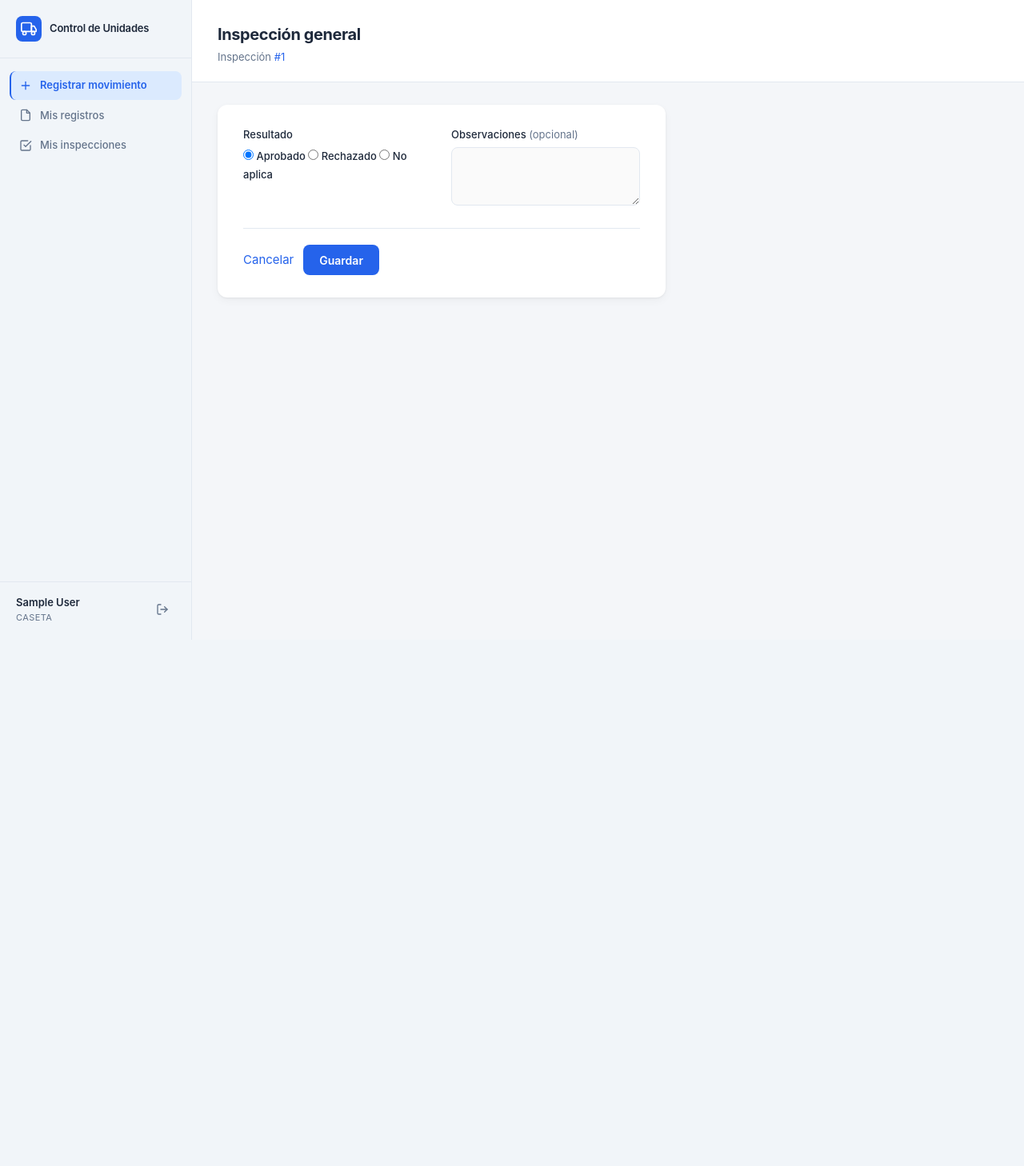
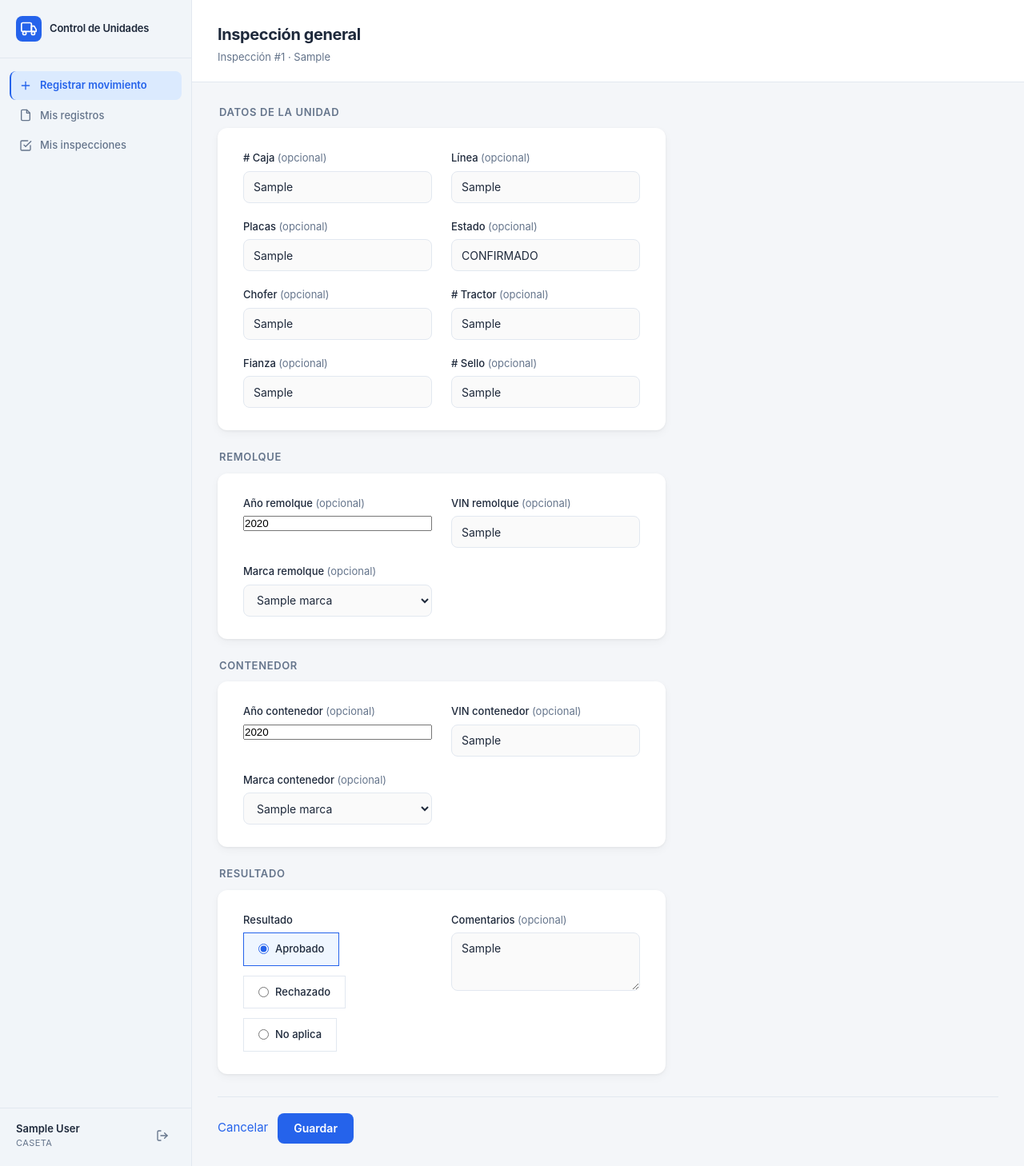
Before and after one commit to miguelmurillo17/control-unidades, a Django app: page /inspecciones/1/sub/1/ in a window 1280 px wide. Shown: the whole page at 80% size. Before the commit the page ends 800 px from the top, so only its background shows below. Run offline with Django 5.2, Linux system fonts and the light colour scheme; a user stored in the database is signed in; tables that the repository leaves empty hold one stand-in row (values such as "Sample post").

Commit message:
feat(inspecciones): add DetalleGeneral model and forms; update views and templates for general inspections

```diff
--- a/logistica/forms.py
+++ b/logistica/forms.py
@@ -1,7 +1,7 @@
 from django import forms
 from django.utils import timezone
 
-from .models import Unidad, Sucursal, Manifiesto, SubInspeccion
+from .models import Unidad, Sucursal, Manifiesto, SubInspeccion, DetalleGeneral, Marca
 
 def _manifiestos_activos():
     return (
@@ -144,3 +144,21 @@ class SubInspeccionForm(forms.ModelForm):
         model   = SubInspeccion
         fields  = ["resultado", "comentarios"]
         widgets = {"comentarios": forms.Textarea(attrs={"rows": 3})}
+
+
+class DetalleGeneralForm(forms.ModelForm):
+    def __init__(self, *args, **kwargs):
+        super().__init__(*args, **kwargs)
+        self.fields["marca_remolque"].queryset   = Marca.objects.filter(aplica_remolque=True,   activo=True)
+        self.fields["marca_contenedor"].queryset = Marca.objects.filter(aplica_contenedor=True, activo=True)
+        for field in self.fields.values():
+            field.required = False
+
+    class Meta:
+        model  = DetalleGeneral
+        fields = [
+            "id_caja", "linea", "placas", "estado", "chofer", "id_tractor", "fianza",
+            "anio_remolque", "vin_remolque", "marca_remolque",
+            "anio_contenedor", "vin_contenedor", "marca_contenedor",
+            "numero_sello",
+        ]
--- a/logistica/views.py
+++ b/logistica/views.py
@@ -6,8 +6,8 @@ from django.views.generic import ListView, CreateView, UpdateView, DeleteView
 
 from django.db.models import Count, Q
 
-from .forms import MovimientoForm, ManifiestoForm, SubInspeccionForm
-from .models import Inspeccion, Manifiesto, Movimiento, SubInspeccion, Sucursal, Unidad, UnidadManifiesto
+from .forms import MovimientoForm, ManifiestoForm, SubInspeccionForm, DetalleGeneralForm
+from .models import DetalleGeneral, Inspeccion, Manifiesto, Movimiento, SubInspeccion, Sucursal, Unidad, UnidadManifiesto
 from .services import detectar_inconsistencias, crear_movimiento
 
 
@@ -194,24 +194,41 @@ def inspeccion_detalle(request, pk):
     })
 
 
+def _marcar_completada_si_aplica(inspeccion):
+    todas = inspeccion.sub_inspecciones.all()
+    if all(s.resultado for s in todas):
+        inspeccion.estado = "COMPLETADA"
+        inspeccion.save(update_fields=["estado"])
+
+
 @login_required
 def sub_inspeccion_form(request, pk, sub_pk):
     if request.user.rol not in ("CASETA", "ADMIN"):
         from django.core.exceptions import PermissionDenied
         raise PermissionDenied
 
-    inspeccion    = get_object_or_404(Inspeccion, pk=pk)
+    inspeccion     = get_object_or_404(Inspeccion, pk=pk)
     sub_inspeccion = get_object_or_404(SubInspeccion, pk=sub_pk, inspeccion=inspeccion)
 
+    # Registrar inicio automáticamente al abrir por primera vez
+    if not sub_inspeccion.fecha_hora_inicio:
+        from django.utils import timezone
+        sub_inspeccion.fecha_hora_inicio = timezone.now()
+        sub_inspeccion.save(update_fields=["fecha_hora_inicio"])
+
+    if sub_inspeccion.tipo == "GENERAL":
+        return _sub_form_general(request, inspeccion, sub_inspeccion)
+
+    # Formulario genérico para tipos aún no implementados
     if request.method == "POST":
         form = SubInspeccionForm(request.POST, instance=sub_inspeccion)
         if form.is_valid():
-            form.save()
-            # Si todas las sub-inspecciones tienen resultado, marcar como completada
-            todas = inspeccion.sub_inspecciones.all()
-            if all(s.resultado for s in todas):
-                inspeccion.estado = "COMPLETADA"
-                inspeccion.save(update_fields=["estado"])
+            sub = form.save(commit=False)
+            if sub.resultado:
+                from django.utils import timezone
+                sub.fecha_hora_fin = timezone.now()
+            sub.save()
+            _marcar_completada_si_aplica(inspeccion)
             return redirect("inspeccion_detalle", pk=inspeccion.pk)
     else:
         form = SubInspeccionForm(instance=sub_inspeccion)
@@ -220,6 +237,35 @@ def sub_inspeccion_form(request, pk, sub_pk):
         "inspeccion":     inspeccion,
         "sub_inspeccion": sub_inspeccion,
         "form":           form,
+    })
+
+
+def _sub_form_general(request, inspeccion, sub_inspeccion):
+    detalle = DetalleGeneral.objects.filter(sub_inspeccion=sub_inspeccion).first()
+
+    if request.method == "POST":
+        sub_form    = SubInspeccionForm(request.POST, instance=sub_inspeccion)
+        detalle_form = DetalleGeneralForm(request.POST, instance=detalle)
+        if sub_form.is_valid() and detalle_form.is_valid():
+            sub = sub_form.save(commit=False)
+            if sub.resultado:
+                from django.utils import timezone
+                sub.fecha_hora_fin = timezone.now()
+            sub.save()
+            det = detalle_form.save(commit=False)
+            det.sub_inspeccion = sub_inspeccion
+            det.save()
+            _marcar_completada_si_aplica(inspeccion)
+            return redirect("inspeccion_detalle", pk=inspeccion.pk)
+    else:
+        sub_form     = SubInspeccionForm(instance=sub_inspeccion)
+        detalle_form = DetalleGeneralForm(instance=detalle)
+
+    return render(request, "logistica/inspecciones/sub_general.html", {
+        "inspeccion":     inspeccion,
+        "sub_inspeccion": sub_inspeccion,
+        "sub_form":       sub_form,
+        "detalle_form":   detalle_form,
     })
 
 
--- a/static/css/inspeccion.css
+++ b/static/css/inspeccion.css
@@ -102,6 +102,21 @@
     font-weight: 500;
 }
 
+/* Secciones dentro de formularios de sub-inspección */
+.form-section {
+    margin-bottom: 24px;
+}
+
+.form-section-title {
+    font-size: 0.8125rem;
+    font-weight: 600;
+    text-transform: uppercase;
+    letter-spacing: 0.05em;
+    color: var(--color-text-muted);
+    margin-bottom: 10px;
+    padding-left: 2px;
+}
+
 /* Contador de progreso en lista */
 .progreso-contador {
     font-variant-numeric: tabular-nums;
--- /dev/null
+++ b/templates/logistica/inspecciones/_field.html
@@ -0,0 +1,9 @@
+<div class="field">
+    <label for="{{ field.id_for_label }}">{{ field.label }} <span class="field-optional">(opcional)</span></label>
+    <input type="{{ field.field.widget.input_type|default:'text' }}"
+           id="{{ field.id_for_label }}"
+           name="{{ field.html_name }}"
+           value="{{ field.value|default:'' }}"
+           class="{% if field.errors %}input-error{% endif %}">
+    {% if field.errors %}<span class="field-error">{{ field.errors.0 }}</span>{% endif %}
+</div>
--- /dev/null
+++ b/templates/logistica/inspecciones/_field_select.html
@@ -0,0 +1,13 @@
+<div class="field">
+    <label for="{{ field.id_for_label }}">{{ field.label }} <span class="field-optional">(opcional)</span></label>
+    <select id="{{ field.id_for_label }}" name="{{ field.html_name }}"
+            class="{% if field.errors %}input-error{% endif %}">
+        <option value="">— Selecciona —</option>
+        {% for obj in field.field.queryset %}
+        <option value="{{ obj.pk }}" {% if field.value|stringformat:"s" == obj.pk|stringformat:"s" %}selected{% endif %}>
+            {{ obj }}
+        </option>
+        {% endfor %}
+    </select>
+    {% if field.errors %}<span class="field-error">{{ field.errors.0 }}</span>{% endif %}
+</div>
--- a/templates/logistica/inspecciones/detalle.html
+++ b/templates/logistica/inspecciones/detalle.html
@@ -76,7 +76,7 @@
                                 <span class="badge badge-yellow">Pendiente</span>
                                 {% endif %}
                             </td>
-                            <td class="cell-obs">{{ sub.observaciones|default:"—" }}</td>
+                            <td class="cell-obs">{{ sub.comentarios|default:"—" }}</td>
                             <td class="cell-actions">
                                 {% if inspeccion.estado == "EN_PROCESO" %}
                                 <a href="{% url 'sub_inspeccion_form' inspeccion.pk sub.pk %}" class="action-link">
--- /dev/null
+++ b/templates/logistica/inspecciones/sub_general.html
@@ -0,0 +1,130 @@
+{% extends "base.html" %}
+{% load static %}
+
+{% block title %}Inspección general — Inspección #{{ inspeccion.pk }}{% endblock %}
+
+{% block extra_css %}
+<link rel="stylesheet" href="{% static 'css/dashboard.css' %}">
+<link rel="stylesheet" href="{% static 'css/form.css' %}">
+<link rel="stylesheet" href="{% static 'css/inspeccion.css' %}">
+{% endblock %}
+
+{% block body %}
+<div class="app-layout">
+    {% include "partials/sidebar.html" with active_nav="registrar" %}
+
+    <main class="main-content">
+        <header class="page-header">
+            <div>
+                <h1>Inspección general</h1>
+                <p>Inspección <a href="{% url 'inspeccion_detalle' inspeccion.pk %}" class="link-muted">#{{ inspeccion.pk }}</a>
+                {% with m=inspeccion.movimiento.manifiesto %}
+                {% if m %} · {% if m.folio_hoja_viajera %}{{ m.folio_hoja_viajera }}{% else %}#{{ m.pk }}{% endif %}{% endif %}
+                {% endwith %}
+                </p>
+            </div>
+        </header>
+
+        <section class="page-body">
+            <form method="post" novalidate>
+                {% csrf_token %}
+
+                {% if sub_form.non_field_errors or detalle_form.non_field_errors %}
+                <div class="field-error" style="margin-bottom:16px">
+                    {{ sub_form.non_field_errors.0 }}{{ detalle_form.non_field_errors.0 }}
+                </div>
+                {% endif %}
+
+                <!-- Datos de la unidad -->
+                <div class="form-section">
+                    <h2 class="form-section-title">Datos de la unidad</h2>
+                    <div class="form-card form-card-wide">
+                        <div class="form-grid">
+
+                            {% include "logistica/inspecciones/_field.html" with field=detalle_form.id_caja %}
+                            {% include "logistica/inspecciones/_field.html" with field=detalle_form.linea %}
+                            {% include "logistica/inspecciones/_field.html" with field=detalle_form.placas %}
+                            {% include "logistica/inspecciones/_field.html" with field=detalle_form.estado %}
+                            {% include "logistica/inspecciones/_field.html" with field=detalle_form.chofer %}
+                            {% include "logistica/inspecciones/_field.html" with field=detalle_form.id_tractor %}
+                            {% include "logistica/inspecciones/_field.html" with field=detalle_form.fianza %}
+                            {% include "logistica/inspecciones/_field.html" with field=detalle_form.numero_sello %}
+
+                        </div>
+                    </div>
+                </div>
+
+                <!-- Datos del remolque -->
+                <div class="form-section">
+                    <h2 class="form-section-title">Remolque</h2>
+                    <div class="form-card form-card-wide">
+                        <div class="form-grid">
+
+                            {% include "logistica/inspecciones/_field.html" with field=detalle_form.anio_remolque %}
+                            {% include "logistica/inspecciones/_field.html" with field=detalle_form.vin_remolque %}
+                            {% include "logistica/inspecciones/_field_select.html" with field=detalle_form.marca_remolque %}
+
+                        </div>
+                    </div>
+                </div>
+
+                <!-- Datos del contenedor -->
+                <div class="form-section">
+                    <h2 class="form-section-title">Contenedor</h2>
+                    <div class="form-card form-card-wide">
+                        <div class="form-grid">
+
+                            {% include "logistica/inspecciones/_field.html" with field=detalle_form.anio_contenedor %}
+                            {% include "logistica/inspecciones/_field.html" with field=detalle_form.vin_contenedor %}
+                            {% include "logistica/inspecciones/_field_select.html" with field=detalle_form.marca_contenedor %}
+
+                        </div>
+                    </div>
+                </div>
+
+                <!-- Resultado de la sub-inspección -->
+                <div class="form-section">
+                    <h2 class="form-section-title">Resultado</h2>
+                    <div class="form-card form-card-wide">
+                        <div class="form-grid">
+
+                            <div class="field field-wide">
+                                <label>{{ sub_form.resultado.label }}</label>
+                                <div class="radio-group">
+                                    {% for val, label in sub_form.resultado.field.choices %}
+                                    {% if val %}
+                                    <label class="radio-option">
+                                        <input type="radio"
+                                               name="{{ sub_form.resultado.html_name }}"
+                                               value="{{ val }}"
+                                               {% if sub_form.resultado.value == val %}checked{% endif %}>
+                                        <span>{{ label }}</span>
+                                    </label>
+                                    {% endif %}
+                                    {% endfor %}
+                                </div>
+                                {% if sub_form.resultado.errors %}<span class="field-error">{{ sub_form.resultado.errors.0 }}</span>{% endif %}
+                            </div>
+
+                            <div class="field field-wide">
+                                <label for="{{ sub_form.comentarios.id_for_label }}">
+                                    {{ sub_form.comentarios.label }} <span class="field-optional">(opcional)</span>
+                                </label>
+                                <textarea id="{{ sub_form.comentarios.id_for_label }}"
+                                          name="{{ sub_form.comentarios.html_name }}"
+                                          rows="3">{{ sub_form.comentarios.value|default:'' }}</textarea>
+                            </div>
+
+                        </div>
+                    </div>
+                </div>
+
+                <div class="form-actions">
+                    <a href="{% url 'inspeccion_detalle' inspeccion.pk %}" class="btn-secondary-sm">Cancelar</a>
+                    <button type="submit" class="btn-primary">Guardar</button>
+                </div>
+            </form>
+        </section>
+    </main>
+</div>
+{% endblock %}
```
Also changed, not shown: logistica/models.py (+5 -5 lines), logistica/migrations/0010_rename_año_contenedor_detallegeneral_anio_contenedor_and_more.py (added).
